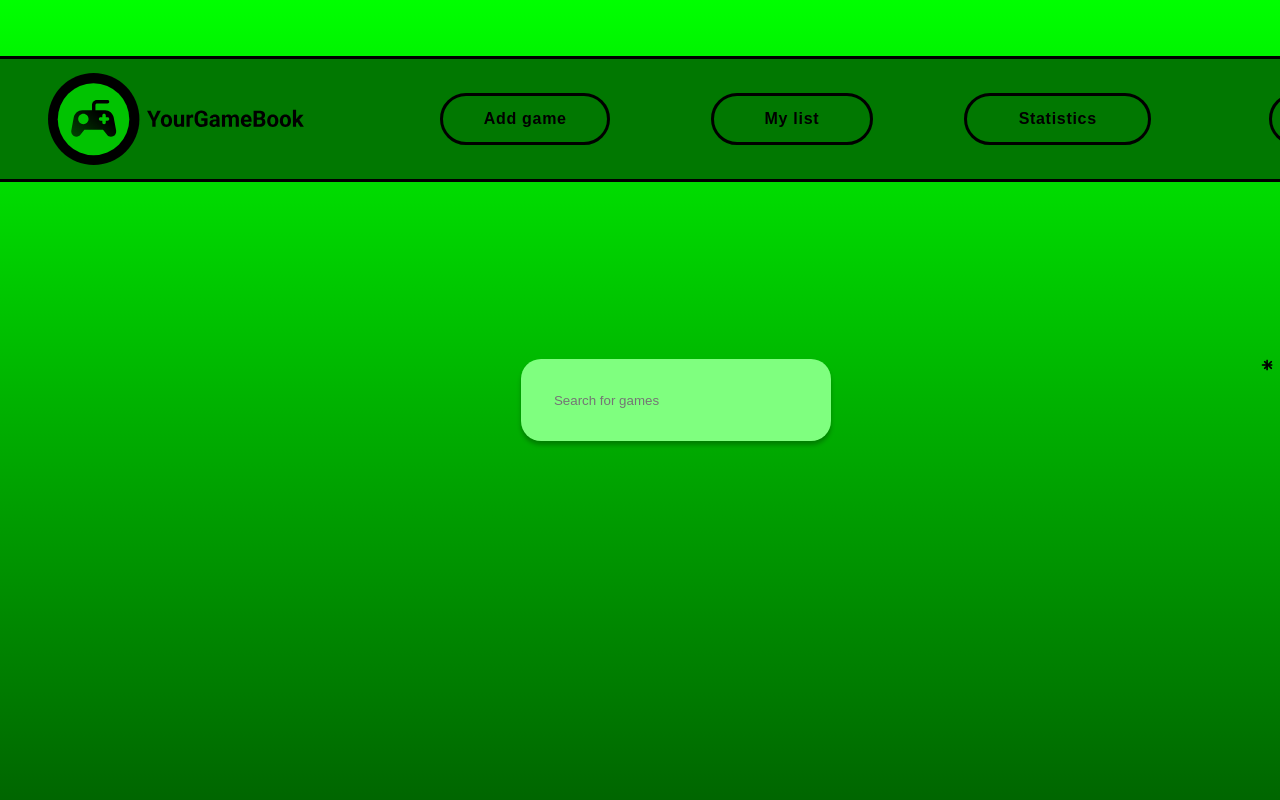
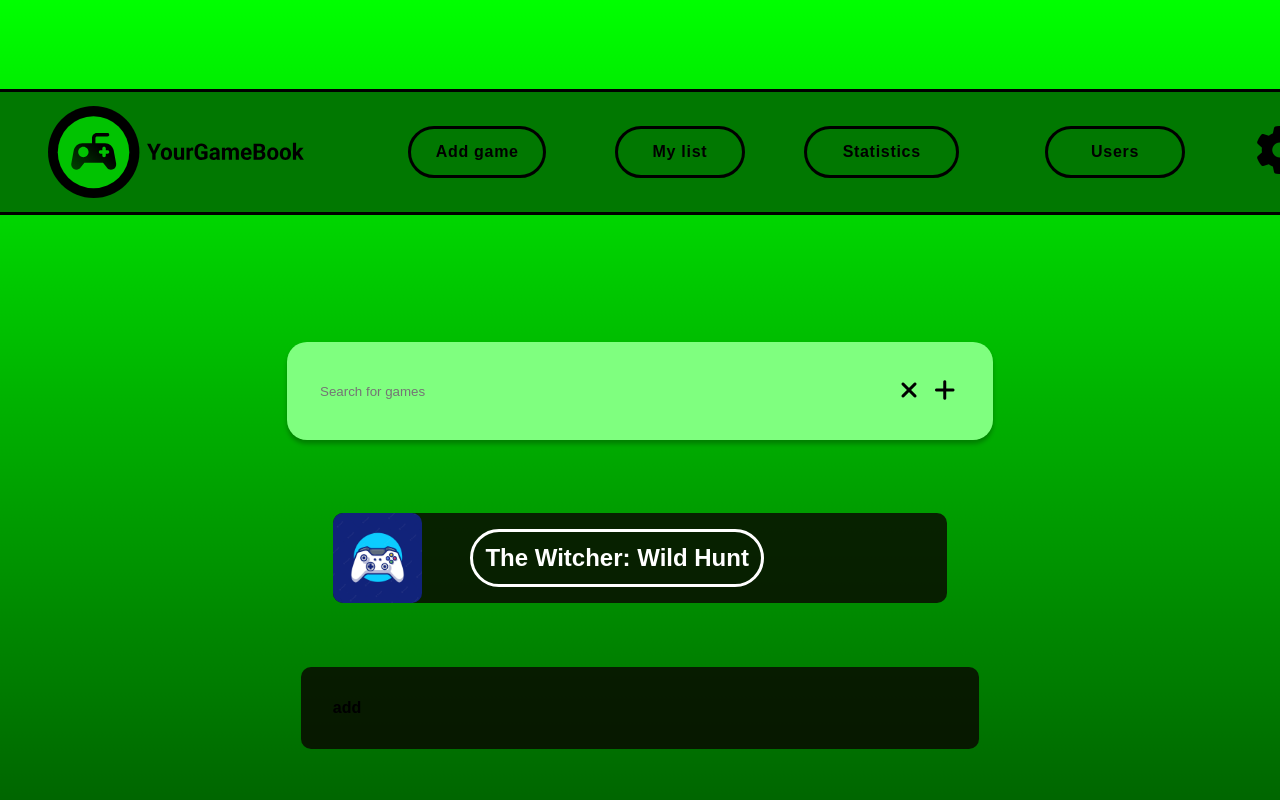
Before and after one commit to kmozdzen/Projekt-PAI, a PHP site: page /Views/search.html in a window 1280 px wide. Run offline with PHP 8.4, Linux system fonts and the light colour scheme; some libraries are stand-ins or nearby versions.

Commit message:
changes for search game

```diff
--- a/Public/css/search.css
+++ b/Public/css/search.css
@@ -1,32 +1,93 @@
-header
+main
+{
+    margin-top: 1em;
+}
+
+.search-container
 {
     display: grid;
-
+    height: 40vh;
 }
 
-header > *
+.search-container > *
 {
     grid-column-start: 1;
     grid-row-start: 1;
 }
 
-header>input
+.search-container>input
 {
     background: #7FFF7F;
     box-shadow: 0px 4px 4px rgba(0, 0, 0, 0.25);
     border-radius: 20px;
 
-    width: 100%;
     border: none;
-    margin: 1%;
     padding: 2.5em;
+
+    width: 50vw;
+    height: 4vh;
 }
 
-header>.icons>button
+.search-container>.icons>button
 {
     background: none;
     border: none;
 
-    position: absolute;
-    right: 1px;
+    font-size: 1.5em;
 }
+
+.search-container>.icons>button>:active {
+    background-color: white;
+   }
+
+.search-container>.icons
+{
+    text-align: right;
+    margin-right: 2em;
+}
+
+section
+{
+    height: 20vh;
+    display: flex;
+    flex-direction: column;
+    justify-content: center;
+}
+
+.add-game > #game
+{
+    background: rgba(10, 0, 0, 0.78);
+    border-radius: 10px;
+    padding: 0;
+    width: 48vw;
+    margin: auto;
+
+    display: flex;
+}
+
+.add-game > #add
+{
+    background: rgba(10, 0, 0, 0.78);
+    border-radius: 10px;
+    padding: 2em;
+    width: 48vw;
+    margin: auto;
+    margin-top: 4em;
+}
+
+.add-game > #game > img
+{
+    border-radius: 10px;
+    width: 7vw;
+    margin: 0;
+}
+
+.add-game > #game > #found-game
+{
+    border: 3px solid #FFFFFF;
+    border-radius: 30px;
+    color: white;
+    margin: auto;
+    margin-left: 2em;
+    padding: 0.5em;
+}
--- a/Public/css/style.css
+++ b/Public/css/style.css
@@ -134,10 +134,6 @@
 
 nav
 {
-    position: fixed;
-    left: -1;
-    top: 7%;
-
     width: 100vw;
     height: 15%;
     background: #017801;
@@ -150,14 +146,14 @@
 
 nav > img
 {
-    width: 20%;
+    width: 20vw;
     margin-left: 3em;
 }
 
 a
 {
     text-decoration: none;
-    display: block;
+    display: inline-block;
 }
 
 li i
@@ -171,8 +167,8 @@
     border-radius: 30px;
 
     color: black;
-    margin-left: 6em;
-    margin-right: 6em;
+    margin-left: 5vw;
+    margin-right: 5vw;
     text-align: center;
     letter-spacing: 0.7px;
     padding: 0.9em;
@@ -183,7 +179,7 @@
 .setting-button
 {
     color: black;
-    margin-left: 7em;
+    margin-left: 5vw;
 }
 
 ul
@@ -194,5 +190,8 @@
     justify-content: center;
 
     letter-spacing: 0.7px;
+}
 
-}
+li a:hover:not(.active) {
+    background-color: white;
+   }
--- a/Views/login.html
+++ b/Views/login.html
@@ -2,7 +2,6 @@
 <html>
     <head>
         <link rel="stylesheet" type="text/css" href="../Public/css/style.css"/>
-        <link rel="stylesheet" type="text/css" href="../Public/css/search.css"/>
         <title>YourGameBook</title>
     </head>
     <body>
--- a/Views/search.html
+++ b/Views/search.html
@@ -30,14 +30,22 @@
             </nav>
             <main>
                 <header>
-                    <input placeholder="Search for games">
-                    <div class="icons">
-                        <button><i class="fa-solid fa-xmark"></i></button>
-                        <button><i class="fa-solid fa-plus"></i></button>
+                    <div class="search-container">
+                        <input placeholder="Search for games">
+                        <div class="icons">
+                            <button><i class="fa-solid fa-xmark"></i></button>
+                            <button><i class="fa-solid fa-plus"></i></button>
+                        </div>
                     </div>
                 </header>
-                <section>
-
+                <section class="add-game">
+                    <div id="game">
+                        <img src="../Public/img/game.webp">
+                        <h1 id="found-game">The Witcher: Wild Hunt</h1>
+                    </div>
+                    <div id="add">
+                        add
+                    </div>
                 </section>
             </main>
         </div>
```
Also changed, not shown: Public/img/game.webp (added).
